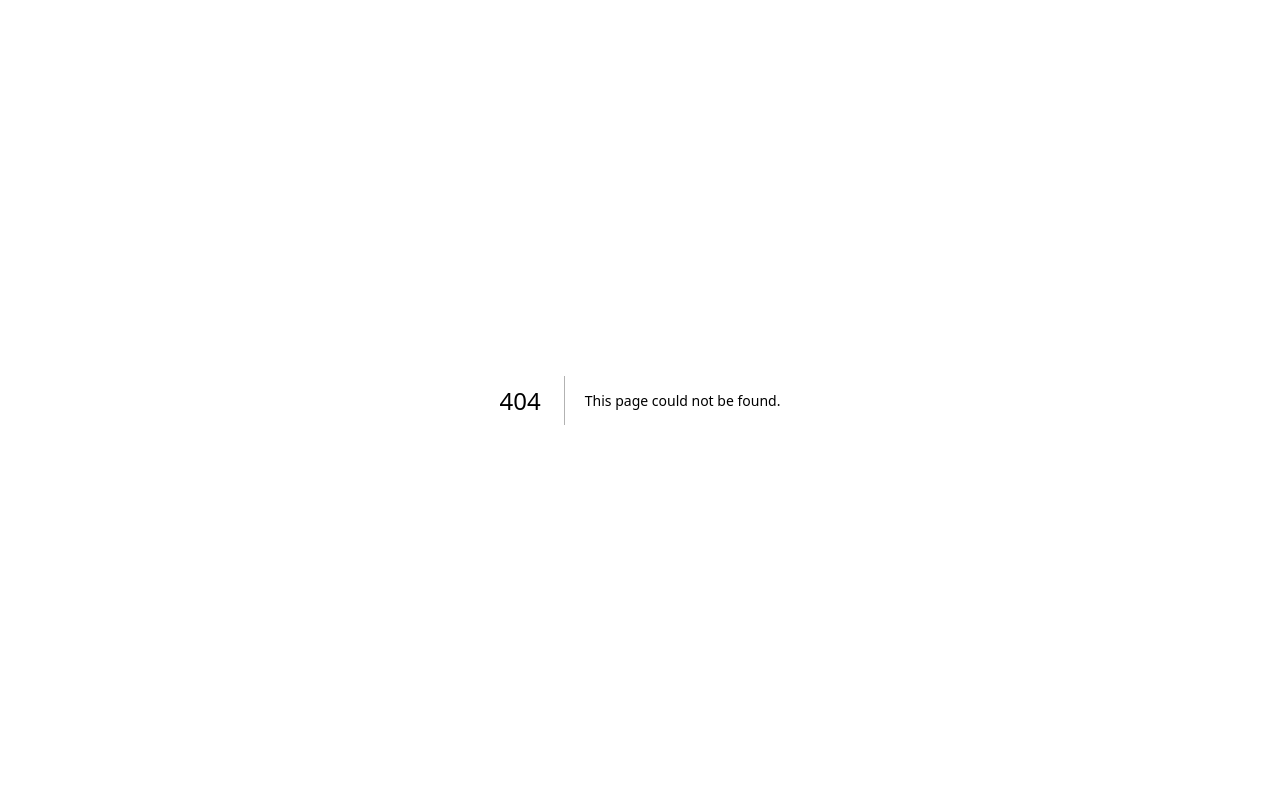
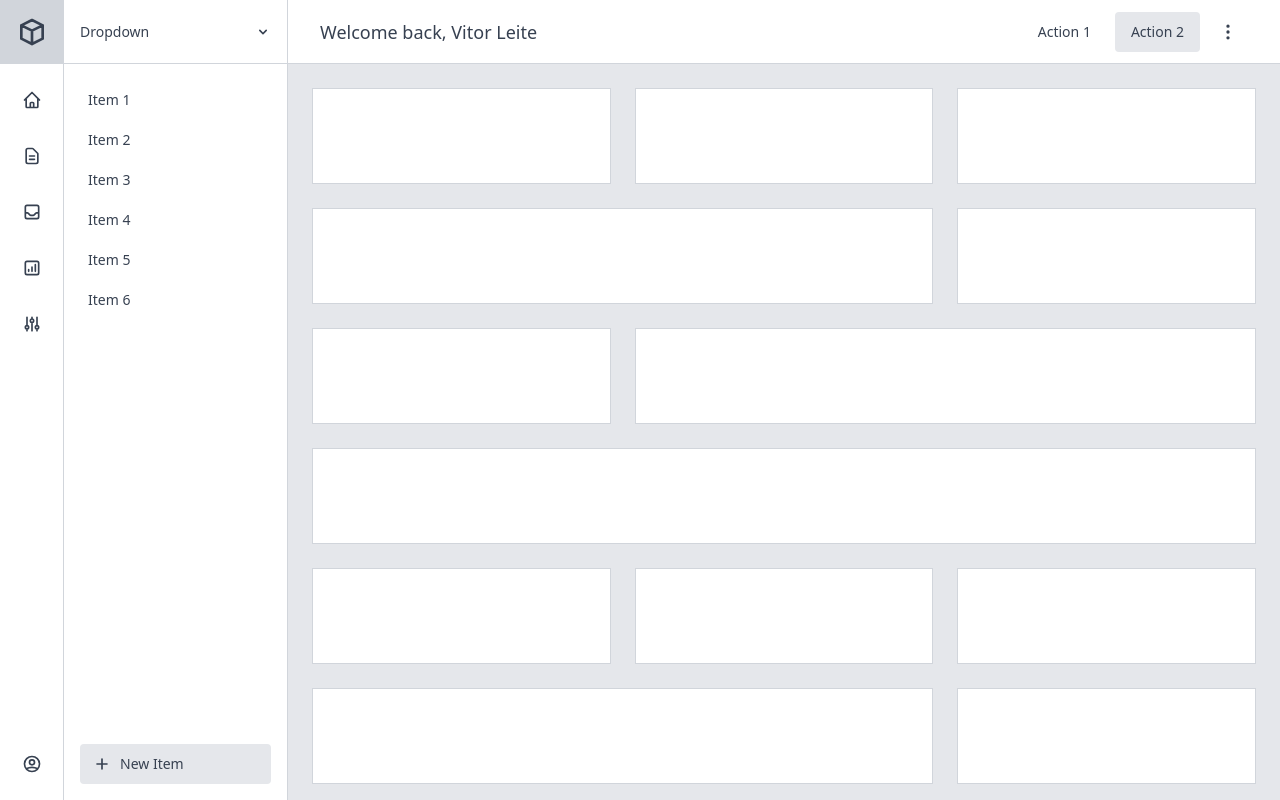
Before and after one commit to VitorLeiteJr/autentication-jwt-users-crud, a Next.js app: page /dashboard in a window 1280 px wide. Before the commit this address had no page. Built offline with nearby package versions, Linux system fonts and the light colour scheme.

Commit message:
feat; init dashboard component

```diff
--- a/app/_components/Dashboard.tsx
+++ b/app/_components/Dashboard.tsx
@@ -1,5 +1,9 @@
+interface DashboardProsps {
 
-const Dashboard = () => {
+    nickName: string;
+}
+
+const Dashboard = ({nickName}:DashboardProsps) => {
   return (
     <div className="flex w-screen h-screen text-gray-700">
 
@@ -87,7 +91,7 @@ const Dashboard = () => {
             </div>
             <div className="flex flex-col flex-grow">
                 <div className="flex items-center flex-shrink-0 h-16 px-8 border-b border-gray-300">
-                    <h1 className="text-lg font-medium">Page Title</h1>
+                    <h1 className="text-lg font-medium">Welcome back, {nickName}</h1>
                     <button className="flex items-center justify-center h-10 px-4 ml-auto text-sm font-medium rounded hover:bg-gray-300">
                         Action 1
                     </button>
--- /dev/null
+++ b/app/dashboard/page.tsx
@@ -0,0 +1,15 @@
+
+import Dashboard from "../_components/Dashboard"
+
+const DashboardPage = () => {
+
+    //const nickName= cookies().get("nickname");
+
+  return (
+    <Dashboard
+    nickName="Vitor Leite"
+    />
+  )
+}
+
+export default DashboardPage
--- a/app/login/page.tsx
+++ b/app/login/page.tsx
@@ -2,15 +2,32 @@
 import { FormEvent } from "react"
 import CompForm from "../_components/CompForm"
 import axios from "axios"
+import { useRouter } from "next/navigation"
+import { toast } from "react-toastify"
+
 const Login = () => {
-    const handleSubmit = async (e: FormEvent<HTMLFormElement>) =>{
+
+  const route = useRouter();
+
+  const handleSubmit = async (e: FormEvent<HTMLFormElement>) =>{
+
         e.preventDefault();
+
         const formData = new FormData(e.currentTarget);
-
         const email = formData.get("email") as string;
         const pw = formData.get("password") as string;
 
-        await axios.post("/api/RegisterUser", {email,pw});
+
+
+        const response = await axios.post("/api/LoginUser", {email,pw});
+
+        if(response.data.status){
+          toast.success("Autentication is ok")
+          localStorage.setItem("token", response.data.dataToken.token);
+          route.push("/dashboard");
+        }else{
+        toast.error("something is wrong");
+        }
 
 
     }
```
Also changed, not shown: 1 other file (tests, documents, lock files or other folders).
